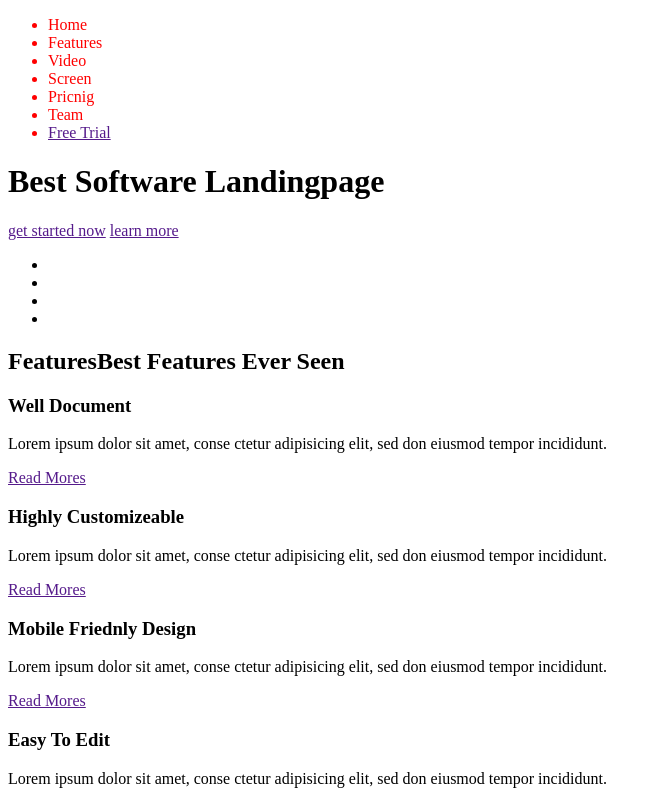
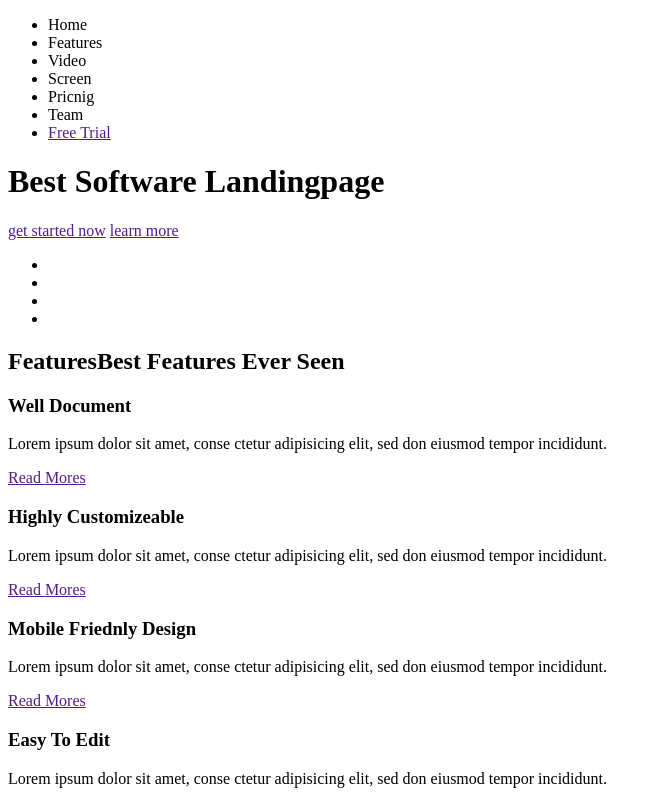
Before and after one commit to iamdoz/Limpon, a plain HTML site: page index.html in a window 1280 px wide. Shown: the top 800 px of the page, without its empty margins (0-661 px from the left). Drawn offline with Linux system fonts and the light colour scheme.

Commit message:
Update index.html

```diff
--- a/index.html
+++ b/index.html
@@ -5,14 +5,6 @@
     <meta name="viewport" content="width=device-width, initial-scale=1.0">
     <meta http-equiv="X-UA-Compatible" content="ie=edge">
     <title>Limpon</title>
-    <style>
-        .nav {
-            color:hotpink;
-        }
-        #nav {
-            color: red;
-        }
-    </style>
 </head>
 <body>
     <div>
```
